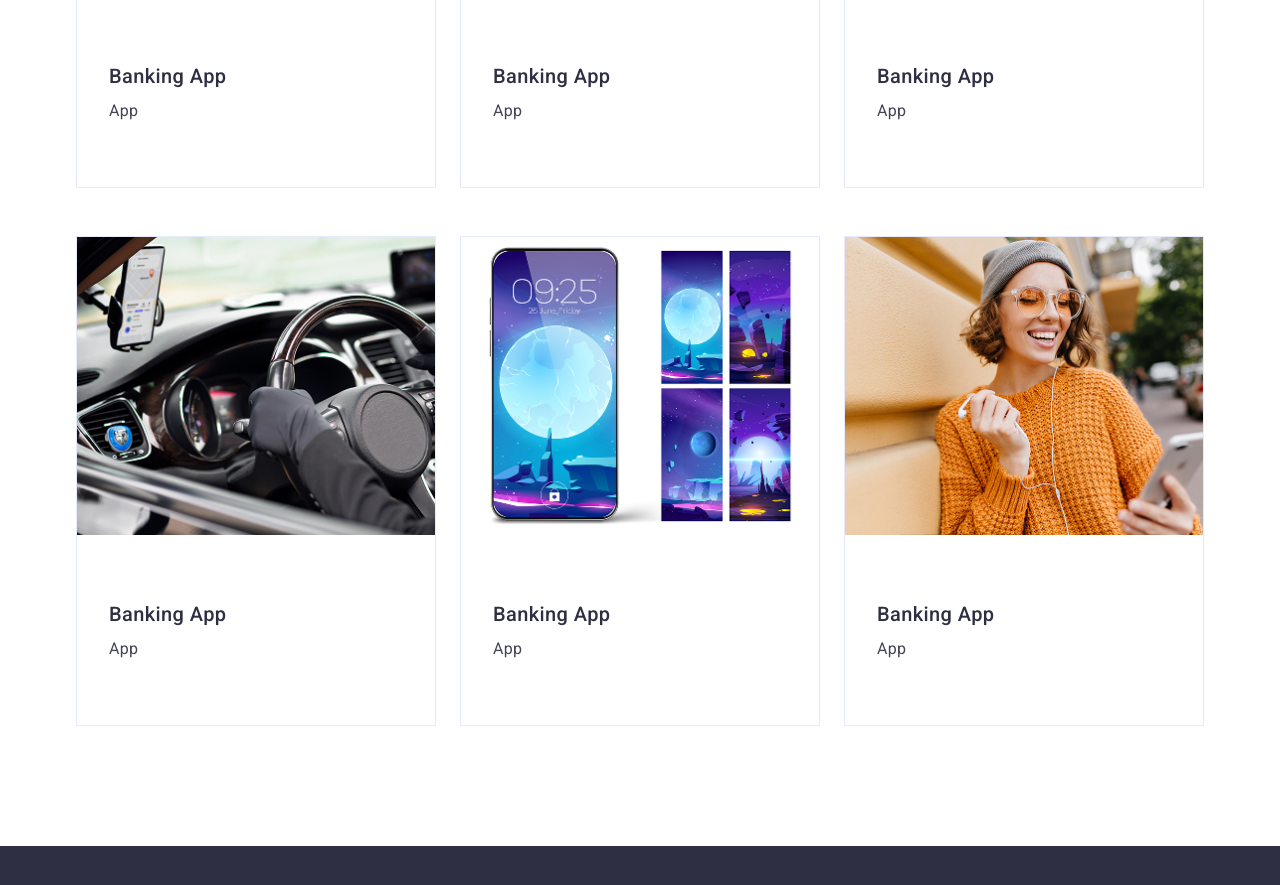
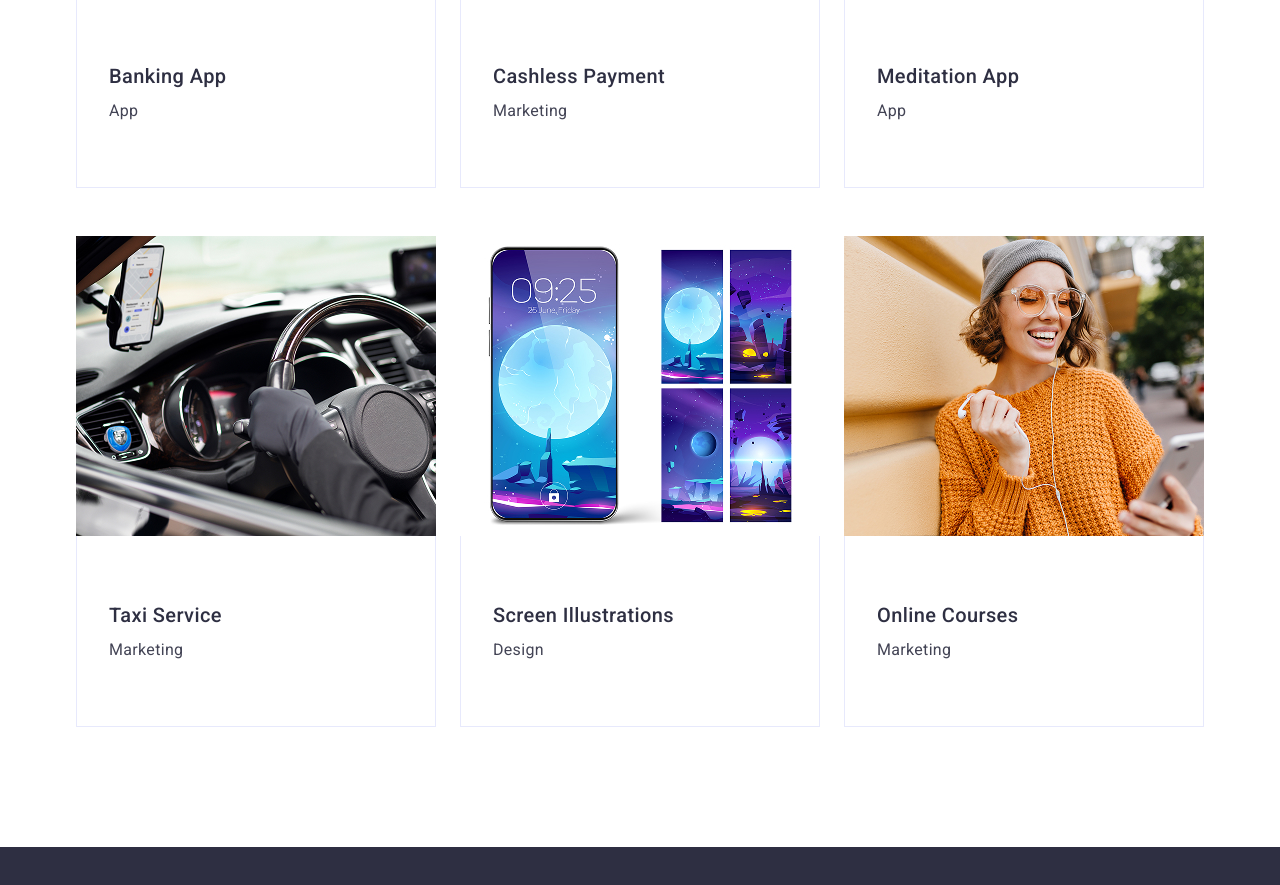
Before and after one commit to sergeychovgun/goit-markup-hw-03, a plain HTML site: page index.html in a window 1280 px wide. Shown: the part 2382-3267 px from the top of the page. Drawn offline with nearby package versions, Linux system fonts and the light colour scheme.

Commit message:
version 3

```diff
--- a/css/styles.css
+++ b/css/styles.css
@@ -259,11 +259,12 @@ address {
 
 .portfolio-item {
   width: calc((100% - 48px) / 3);
-  border: 1px solid #e7e9fc;
+
 }
 
 .portfolio-content {
   padding: 32px 16px;
+  border: 1px solid #e7e9fc;
   border-top: none;
 }
 
--- a/index.html
+++ b/index.html
@@ -86,10 +86,10 @@
                     </li>
                     <li class="team-item">
                         <img class="team-photo" src="./images/camilagarcia.jpg" width="264" height="260" alt="Camila Garcia">
-                        <di class="team-content">
+                        <div class="team-content">
                             <h3 class="team-name">Camila Garcia</h3>
                             <p class="team-position">Marketing</p>
-                        </di>
+                        </div>
                     </li>
                     <li class="team-item">
                         <img class="team-photo" src="./images/danielwilson.jpg" width="264" height="260" alt="Daniel Wilson">
@@ -115,14 +115,14 @@
                     <li class="portfolio-item">
                         <img class="portfolio-img" src="./images/CashlessPayment.jpg" width="360" height="300" alt="Cashless Payment">
                         <div class="portfolio-content">
-                            <h3 class="portfolio-title">Banking App</h3>
-                            <p class="portfolio-category">App</p>
+                            <h3 class="portfolio-title">Cashless Payment</h3>
+                            <p class="portfolio-category">Marketing</p>
                         </div>
                     </li>
                     <li class="portfolio-item">
                         <img class="portfolio-img" src="./images/MeditationApp.jpg" width="360" height="300" alt="Meditation App">
                         <div class="portfolio-content">
-                            <h3 class="portfolio-title">Banking App</h3>
+                            <h3 class="portfolio-title">Meditation App</h3>
                             <p class="portfolio-category">App</p>
                         </div>
 
@@ -130,22 +130,22 @@
                     <li class="portfolio-item">
                         <img class="portfolio-img" src="./images/TaxiService.jpg" width="360" height="300" alt="Taxi Service">
                         <div class="portfolio-content">
-                            <h3 class="portfolio-title">Banking App</h3>
-                            <p class="portfolio-category">App</p>
+                            <h3 class="portfolio-title">Taxi Service</h3>
+                            <p class="portfolio-category">Marketing</p>
                         </div>
                     </li>
                     <li class="portfolio-item">
                         <img class="portfolio-img" src="./images/ScreenIllustrations.jpg" width="360" height="300" alt="Screen Illustrations">
                         <div class="portfolio-content">
-                            <h3 class="portfolio-title">Banking App</h3>
-                            <p class="portfolio-category">App</p>
+                            <h3 class="portfolio-title">Screen Illustrations</h3>
+                            <p class="portfolio-category">Design</p>
                         </div>
                     </li>
                     <li class="portfolio-item">
                         <img class="portfolio-img" src="./images/OnlineCourses.jpg" width="360" height="300" alt="Online Courses">
                         <div class="portfolio-content">
-                            <h3 class="portfolio-title">Banking App</h3>
-                            <p class="portfolio-category">App</p>
+                            <h3 class="portfolio-title">Online Courses</h3>
+                            <p class="portfolio-category">Marketing</p>
                         </div>
                     </li>
                 </ul>
```
